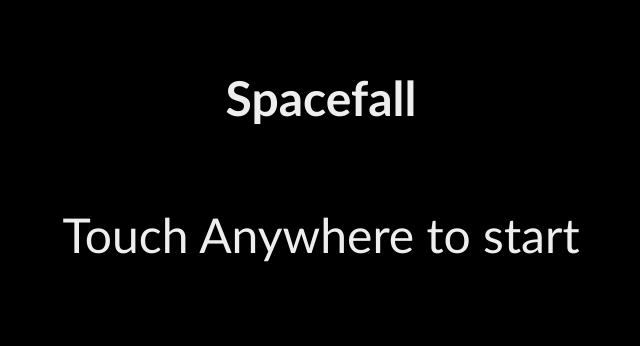
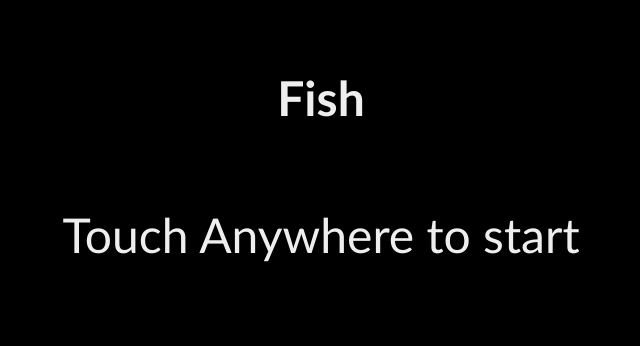
Before and after one commit to Bluzix/fishy-game, a plain HTML site: page index.html in a window 1280 px wide. Shown: the part 114-460 px from the top of the page, without its empty margins (319-959 px from the left). Drawn offline with Linux system fonts and the light colour scheme.

Commit message:
changed title

```diff
--- a/index.html
+++ b/index.html
@@ -5,12 +5,12 @@
     <meta name="viewport" content="width=device-width, initial-scale=1.0">
     <meta http-equiv="X-UA-Compatible" content="ie=edge">
     <link rel="stylesheet" href="main.css">
-    <title>Fishy</title>
+    <title>Fish</title>
 </head>
 <body>
     <div id="start_screen">
         <div class="start-wrapper">
-            <h1 class="game-title">Spacefall</h1>
+            <h1 class="game-title">Fish</h1>
             <p class="blink">Touch Anywhere to start</p>
         </div>
     </div>
```
